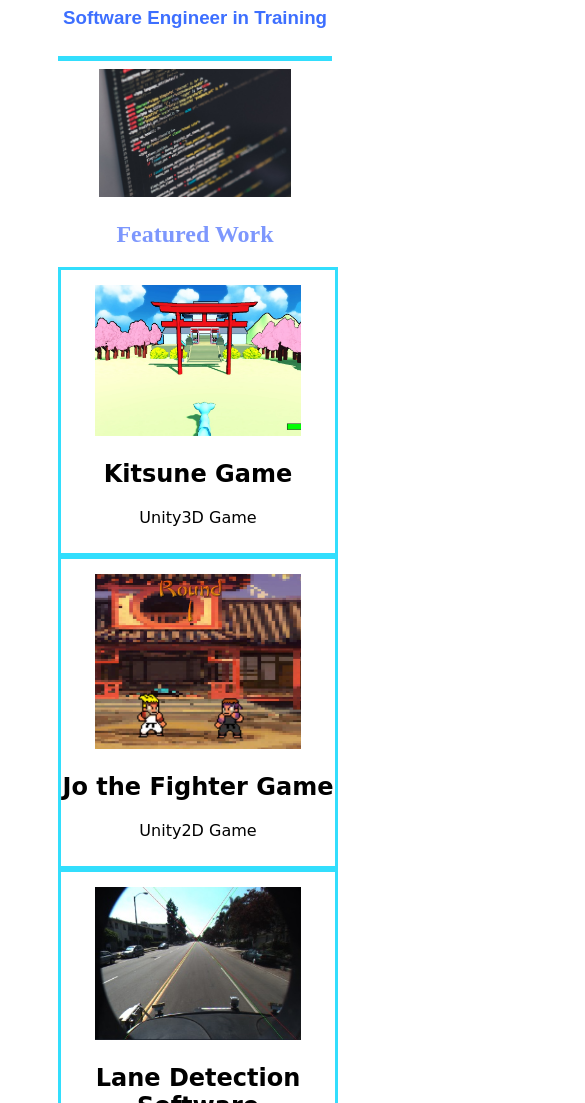
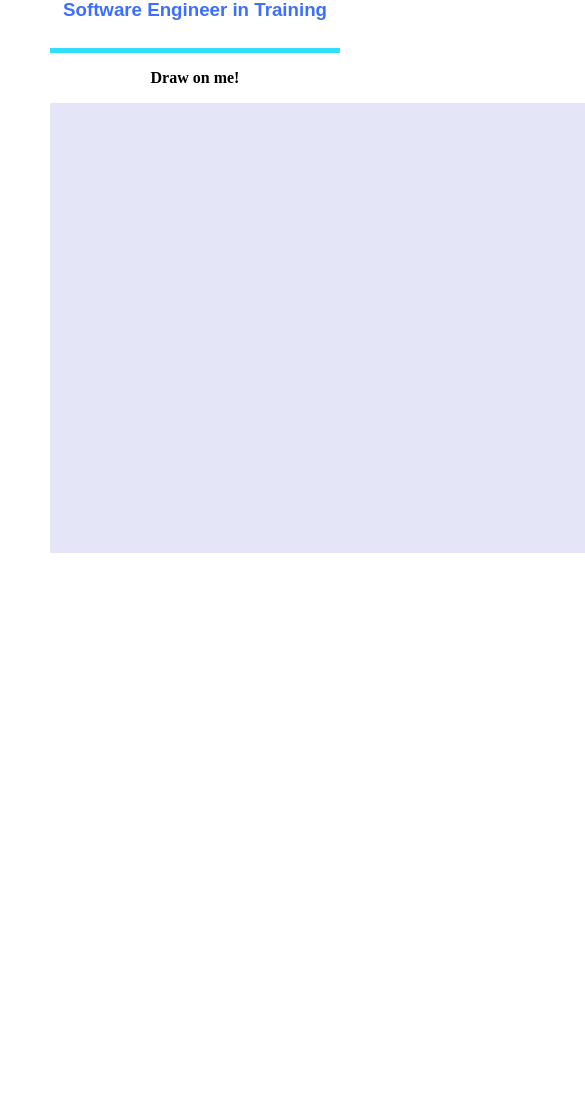
Before and after one commit to sruagrawal/Website, a plain HTML site: page html/index.html in a window 390 px wide. Shown: the part 245-1348 px from the top of the page, 585 px wide, since content can reach past the window. After the commit the page ends 844 px from the top, so only its background shows below. Drawn offline with Linux system fonts and the light colour scheme.

Commit message:
Home Update
Canvas added to home page

```diff
--- a/css/main.css
+++ b/css/main.css
@@ -9,19 +9,6 @@ header {
   color: #3d6fff;
   width: 33.3%;
 }
-
-
-.workItem {
-  width: 33.3%;
-  font-family:cursive;
-}
-
-
-.workItem img {
-  max-width: 50%;
-  max-height: 50%;
-}
-
 
 nav {
   width: 33.3%;
@@ -38,12 +25,6 @@ nav ul li {
 }
 
 
-#mainImg {
-  max-height: 70%;
-  max-width: 70%;
-}
-
-
 #title {
   color: #7d97fd;
 }
@@ -55,16 +36,25 @@ nav ul li {
 }
 
 
+body{
+  margin: 0;
+}
+
+
+body p{
+  padding: 0;
+}
+
+#canvas{
+    background-color: #e5e5f8;
+}
+
+
 hr {
   width: 80%;
   height: 5px;
   background-color: #32defd;
   border: none;
-}
-
-
-#works {
-  display: flex;
 }
 
 @media screen and (max-width:799px){
@@ -73,18 +63,6 @@ hr {
   .name,
   #logo{
     width: 100%;
-  }
-
-  .workItem{
-    width: 100%;
-    padding: 15px 0 10px 0;
-    border: solid;
-    border-color: #32defd;
-  }
-
-  .workItem img{
-    max-width: 75%;
-    max-height: 75%;
   }
 
   nav ul {
@@ -96,7 +74,4 @@ hr {
     width: 33.3%;
   }
 
-  #works{
-    display: block;
-  }
 }
--- a/html/adventures.html
+++ b/html/adventures.html
@@ -2,11 +2,11 @@
 <html>
   <meta charset="utf-8" name="viewport" content="width=device-width, initial-scale=1.0">
     <title>Portfolio</title>
-    <link rel="stylesheet" media="screen and (min-width: 800px)" href="..\css\portfolio.css"/>
+    <link rel="stylesheet" media="screen and (min-width: 800px)" href="../css/portfolio.css"/>
     <div id="container">
       <header>
         <div id="logo">
-          <img src="..\img\logo.jpg" alt="logo" width="100px" height="100px">
+          <img src="../img/logo.jpg" alt="logo" width="100px" height="100px">
         </div>
         <nav>
           <ul>
@@ -24,12 +24,12 @@
       <h1>Adventures</h1>
       <div id="works">
         <div class="card">
-          <img src="" alt="Japan">
+          <img src="../img/japan.jpg" alt="Japan">
           <h3>Japan</h3>
           <p>December 2017 - January 2018</p>
         </div>
         <div class="card">
-          <img src="" alt="Costa Rica">
+          <img src="../img/costaRica.jpg" alt="Costa Rica">
           <h3>Costa Rica</h3>
           <p>December 2016</p>
         </div>
--- a/html/index.html
+++ b/html/index.html
@@ -22,26 +22,10 @@
         </div>
       </header>
       <hr>
-      <img id="mainImg" src="../img/code.jpg" alt="code">
-      <main>
-        <h2 id="title">Featured Work</h2>
-        <div id = "works">
-          <div class="workItem">
-            <img src="../img/kitsune.jpg" alt="Kitsune">
-            <h2>Kitsune Game</h2>
-            <p>Unity3D Game</p>
-          </div>
-          <div class="workItem">
-            <img src="../img/fighterJo.jpg" alt="Jo the Fighter">
-            <h2>Jo the Fighter Game</h2>
-            <p>Unity2D Game</p>
-          </div>
-          <div class="workItem">
-            <img src="../img/laneDetect.jpg" alt="Lane Detection">
-            <h2>Lane Detection Software</h2>
-            <p>Computer Vision Algorithm</p>
-          </div>
-        </div>
-    </main>
-  </div>
+      <body>
+        <p><b>Draw on me!</b></p>
+        <canvas id='canvas'></canvas>
+        <script src="../js/main.js"></script>
+      </body>
+    </div>
 </html>
--- /dev/null
+++ b/js/main.js
@@ -0,0 +1,32 @@
+var canvas = document.getElementById('canvas');
+var context = canvas.getContext('2d');
+var dragging = false;
+
+canvas.width = 850;
+canvas.height = 450;
+
+context.lineWidth = 10;
+
+var putPoint = function(e){
+  if(dragging){
+    context.lineTo(e.offsetX, e.offsetY);
+    context.stroke();
+    context.beginPath();
+    context.arc(e.offsetX, e.offsetY, 5, 0, 2*Math.PI);
+    context.fill();
+    context.beginPath();
+    context.moveTo(e.offsetX, e.offsetY);
+  }
+}
+
+var engage = function(){
+  dragging = true;
+}
+
+var disengage = function(){
+  dragging = false;
+  context.beginPath();
+}
+canvas.addEventListener('mousedown', engage);
+canvas.addEventListener('mousemove', putPoint);
+canvas.addEventListener('mouseup', disengage);
```
Also changed, not shown: html/portfolio.html (+6 -6 lines), img/costaRica.JPG (added), img/japan.jpg (added).
